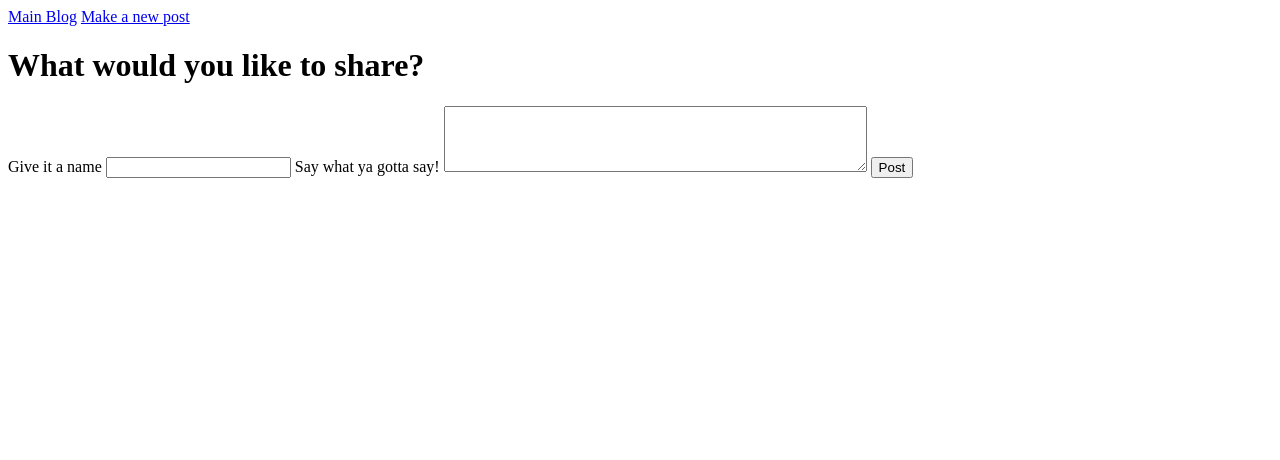
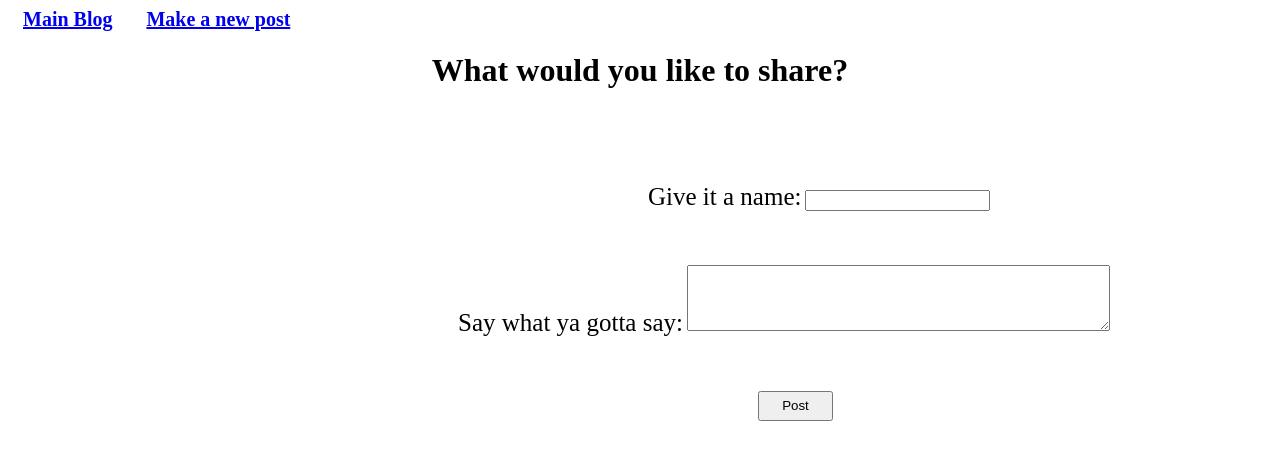
Before and after one commit to alexbrenneman/blogz, a Flask app: page /newpost in a window 1280 px wide. Shown: the top 460 px of the page. Run offline with Flask 2, Linux system fonts and the light colour scheme.

Commit message:
added css and folders for it

```diff
--- /dev/null
+++ b/static/styles/main.css
@@ -0,0 +1,28 @@
+h1{
+    text-align: center;
+}
+
+#nav2{
+    font-size: 20px;
+    padding: 15px;
+}
+
+#nav1{
+    font-size: 20px;
+    padding: 15px;
+}
+
+label{
+    font-size: 25px;
+    padding-left: 450px;
+}
+
+#title_box{
+    padding-left: 640px;
+}
+
+#post_button{
+    margin-left: 750px;
+    height: 30px;
+    width: 75px;
+}
--- a/templates/base.html
+++ b/templates/base.html
@@ -1,12 +1,13 @@
 <!doctype html>
 <html>
     <head>
+        <link rel= "stylesheet" type= "text/css" href= "{{ url_for('static',filename='styles/main.css') }}">
         <title>{{title}}</title>
     </head>
 <body>
         <nav>
-            <a href="/blog">Main Blog</a>
-            <a href="/newpost">Make a new post</a>
+            <a href="/blog" id=nav1><strong>Main Blog</strong></a>
+            <a href="/newpost" id="nav2"><strong>Make a new post</strong></a>
         </nav>
 
     {% block content %}
--- a/templates/new_post_form.html
+++ b/templates/new_post_form.html
@@ -2,13 +2,24 @@
 
 {% block content %}
 <h1>What would you like to share?</h1>
+<br>
+<br>
+<br>
+<br>
 <form action="/newpost" method='POST'>
-    <label for="title_field">Give it a name</label>
+    <label for="title_field" id=title_box>Give it a name:</label>
     <input type="text" name='title_field' value="{{new_post_title}}">
-
-    <label for="body_field">Say what ya gotta say!</label>
+<br>
+<br>
+<br>
+<br>
+    <label for="body_field">Say what ya gotta say:</label>
     <textarea name="body" id="body_field" cols="50" rows="4">{{new_post_body}}</textarea>
-    <input type="submit" name="submit_button" value="Post">
+    <br>
+    <br>
+    <br>
+    <br>
+    <input type="submit" name="submit_button" id="post_button" value="Post">
 
 
 </form>
```
